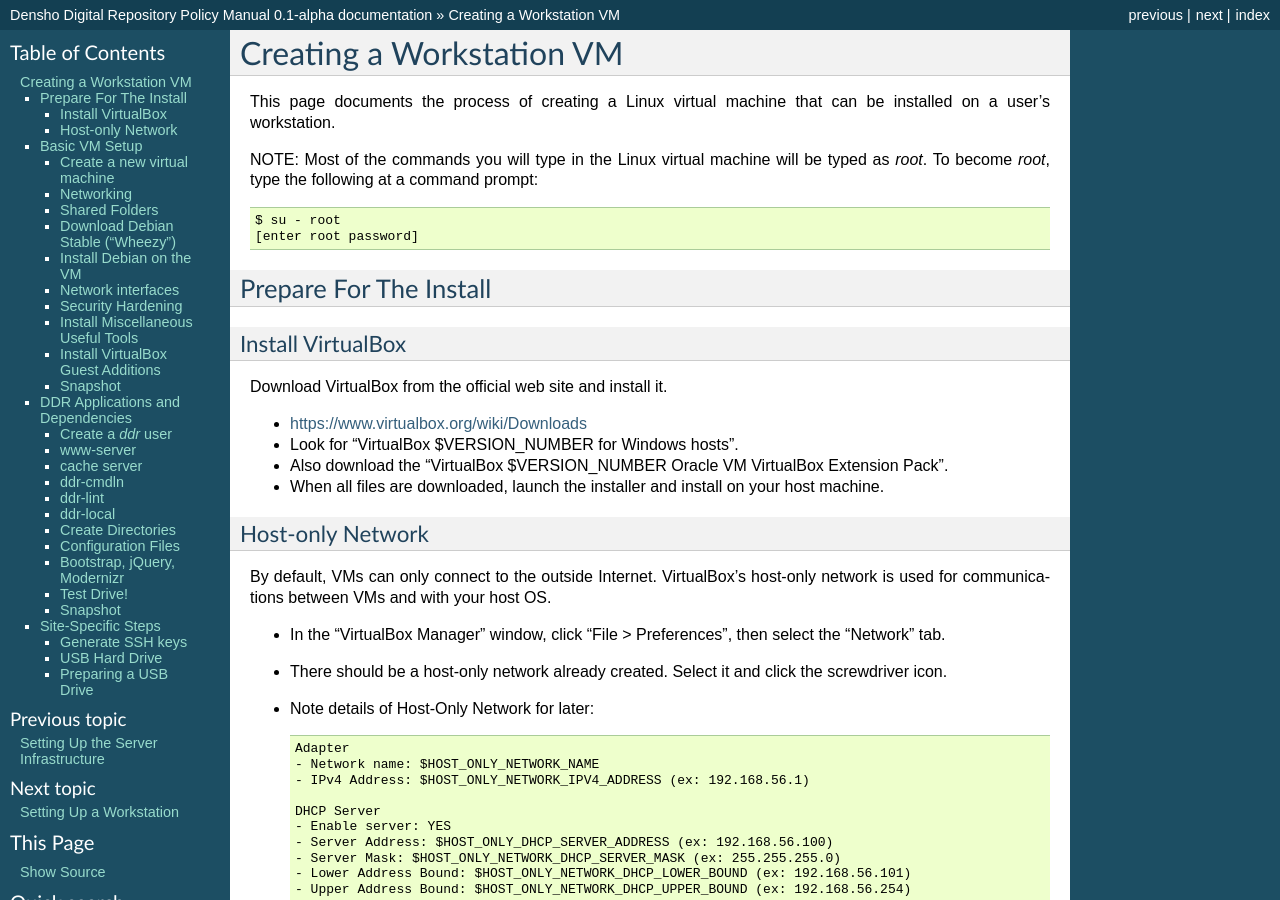
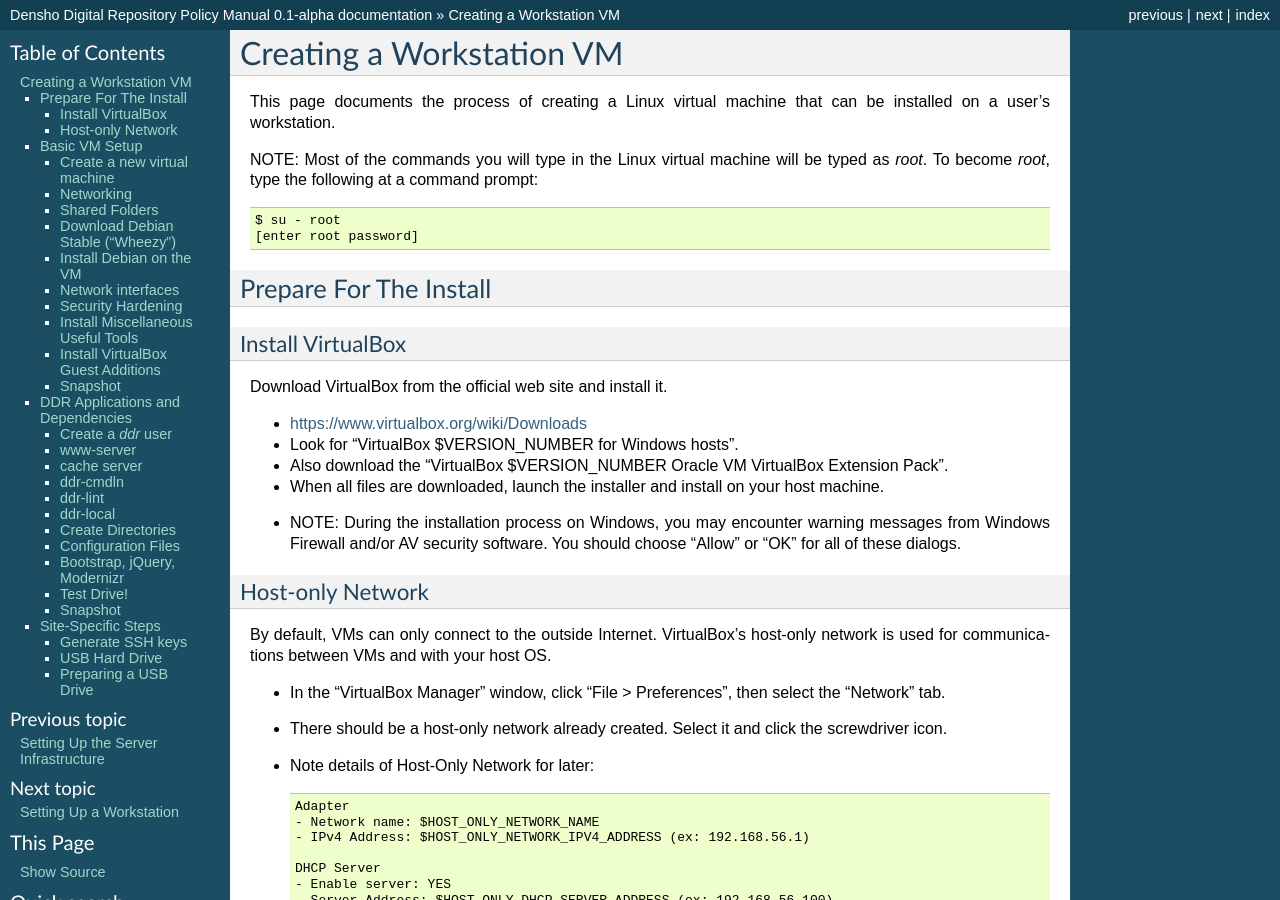
Before and after one commit to denshoproject/ddr-manual, a Sphinx documentation site: the page built from source/admins/create-workstation-vm.rst, in a window 1280 px wide and 900 px high. Built offline with Sphinx 7.4.7, drawn with Linux system fonts in a browser that asks for light colours; pages that are not in the unit, such as notebooks, are missing from menus.

Commit message:
Update create-workstation-vm.rst
Added info about VirtualBox install warnings.

```diff
--- a/source/admins/create-workstation-vm.rst
+++ b/source/admins/create-workstation-vm.rst
@@ -28,6 +28,8 @@ Download VirtualBox from the official web site and install it.
 - Look for "VirtualBox $VERSION_NUMBER for Windows hosts".
 - Also download the "VirtualBox $VERSION_NUMBER Oracle VM VirtualBox Extension Pack".
 - When all files are downloaded, launch the installer and install on your host machine.
+
+* NOTE: During the installation process on Windows, you may encounter warning messages from Windows Firewall and/or AV security software. You should choose "Allow" or "OK" for all of these dialogs.
 
 
 
```
